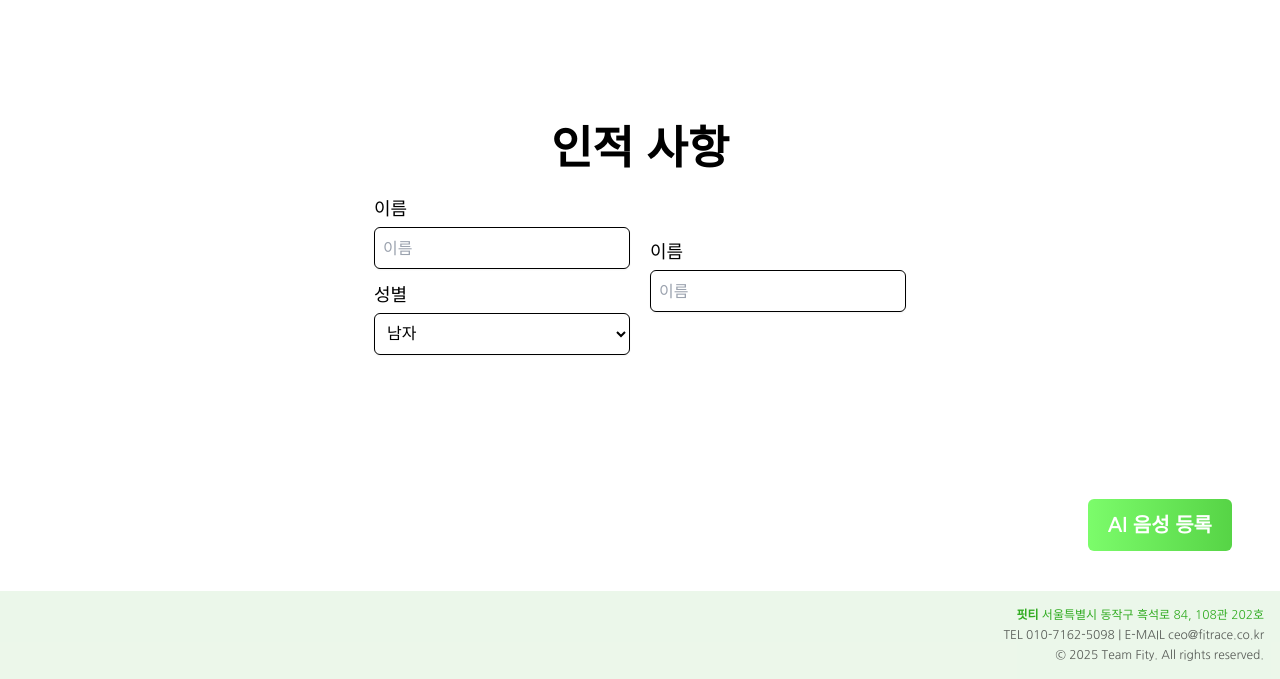
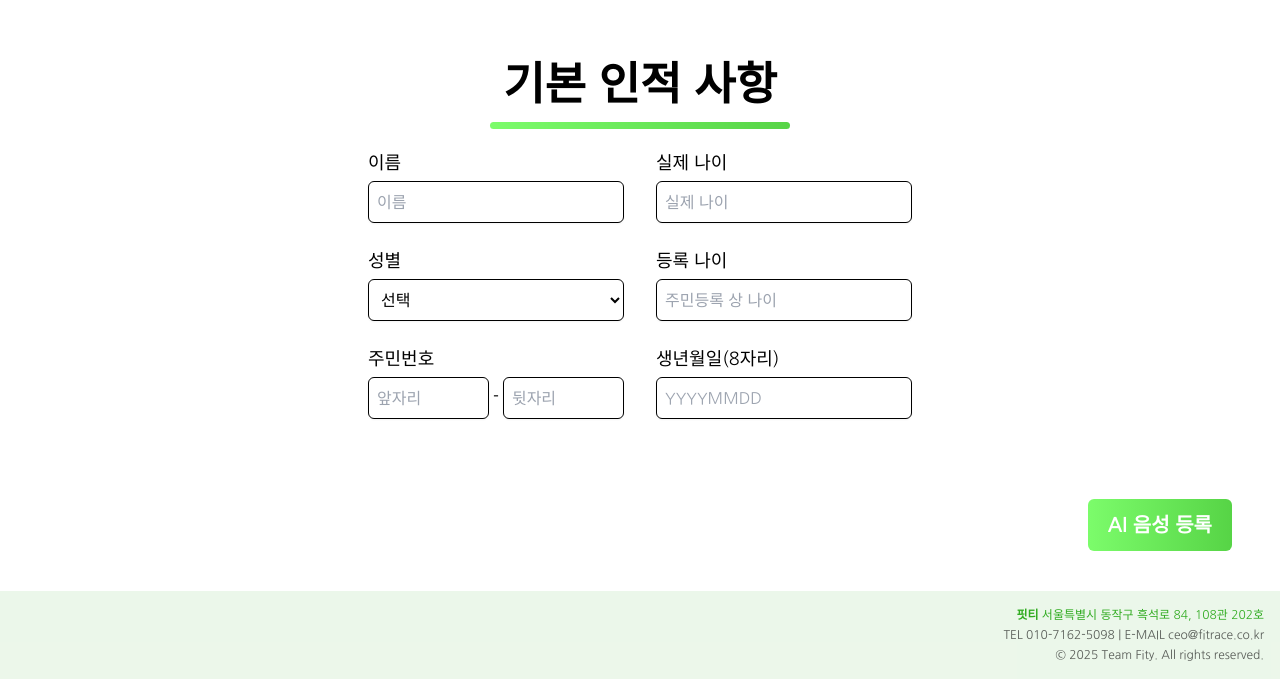
Before and after one commit to selfishAltruism/AI_Voice_Dementia_Guardian_FE, a Next.js app: page /personal-info in a window 1280 px wide. Shown: the part 121-800 px from the top of the page. Built offline with nearby package versions, Linux system fonts and the light colour scheme.

Commit message:
feat: personal info page (#1)

```diff
--- a/src/app/personal-info/page.tsx
+++ b/src/app/personal-info/page.tsx
@@ -2,16 +2,22 @@
 
 import { LinkButton } from "@/entities/layout";
 import { usePersonalInfoStore } from "@/shared/store";
-import { InputText, InputNumber, InputSelect } from "@/entities/layout";
+import {
+  InputText,
+  InputNumber,
+  InputSelect,
+  InputContainer,
+} from "@/entities/layout";
 
 const PersonalInfo = () => {
   const store = usePersonalInfoStore();
 
   return (
     <>
-      <h1>인적 사항</h1>
-      <div className="mt-3 flex w-full flex-col items-center justify-center gap-5 md:flex-row">
-        <div className="flex w-1/5 flex-col gap-3">
+      <h1>기본 인적 사항</h1>
+      <div className="mb-2 mt-1 h-[7px] w-[300px] rounded-lg bg-gradient-to-r from-[#7cfc6b] to-core bg-[length:200%_200%]"></div>
+      <div className="mt-3 flex w-full flex-col items-center justify-center gap-8 md:flex-row">
+        <div className="flex w-1/5 flex-col gap-6">
           <InputText
             label="이름"
             value={store.name}
@@ -22,20 +28,63 @@ const PersonalInfo = () => {
           />
           <InputSelect
             label="성별"
-            value={store.name}
+            value={store.gender}
             options={[
-              { value: "남자", label: "남자" },
-              { value: "남자", label: "남자" },
+              { value: null, label: "선택" },
+              { value: "FEMALE", label: "여성" },
+              { value: "MALE", label: "남성" },
             ]}
-            onChange={() => {}}
-          ></InputSelect>
+            onChange={(value) => {
+              store.setGender(value);
+            }}
+          />
+          <InputContainer label="주민번호">
+            <div className="flex items-center gap-1">
+              <InputText
+                label=""
+                value={store.firstResidentNumber}
+                placeholder={"앞자리"}
+                onChange={(value) => {
+                  store.setFirstResidentNumber(value);
+                }}
+              />
+              -
+              <InputText
+                label=""
+                password
+                value={store.lastResidentNumber}
+                placeholder={"뒷자리"}
+                onChange={(value) => {
+                  store.setLastResidentNumber(value);
+                }}
+              />
+            </div>
+          </InputContainer>
         </div>
-        <div className="w-1/5">
+        <div className="flex w-1/5 flex-col gap-6">
+          <InputNumber
+            label="실제 나이"
+            value={store.realAge}
+            placeholder={"실제 나이"}
+            onChange={(value) => {
+              store.setRealAge(value);
+            }}
+          />
+          <InputNumber
+            label="등록 나이"
+            value={store.registerAge}
+            placeholder={"주민등록 상 나이"}
+            onChange={(value) => {
+              store.setRegisterAge(value);
+            }}
+          />
           <InputText
-            label="이름"
-            value={store.name}
-            placeholder={"이름"}
-            onChange={() => {}}
+            label="생년월일(8자리)"
+            value={store.birth}
+            placeholder={"YYYYMMDD"}
+            onChange={(value) => {
+              store.setBirth(value);
+            }}
           />
         </div>
       </div>
--- a/src/entities/layout/ui/Input.tsx
+++ b/src/entities/layout/ui/Input.tsx
@@ -1,15 +1,42 @@
 "use client";
+
+import { ReactNode } from "react";
 
 const baseInputStyle =
   "w-full p-2 border rounded-md shadow-sm focus:ring-2 focus:ring-core focus:outline-none";
 const labelStyle = "block text-lg font-medium text-gray-700 mb-1";
 
-export function InputText({ label, value, onChange, placeholder }) {
+export const InputContainer = ({
+  label,
+  children,
+}: {
+  label: string;
+  children: ReactNode;
+}) => (
+  <div>
+    <label className={labelStyle + "mb-0"}>{label}</label>
+    {children}
+  </div>
+);
+
+export function InputText({
+  label,
+  value,
+  onChange,
+  placeholder,
+  password,
+}: {
+  label: string;
+  value: string;
+  onChange: (value: string) => void;
+  placeholder: string;
+  password?: boolean;
+}) {
   return (
     <div>
       <label className={labelStyle}>{label}</label>
       <input
-        type="text"
+        type={!password ? "text" : "password"}
         value={value}
         onChange={(e) => onChange(e.target.value)}
         placeholder={placeholder}
```
